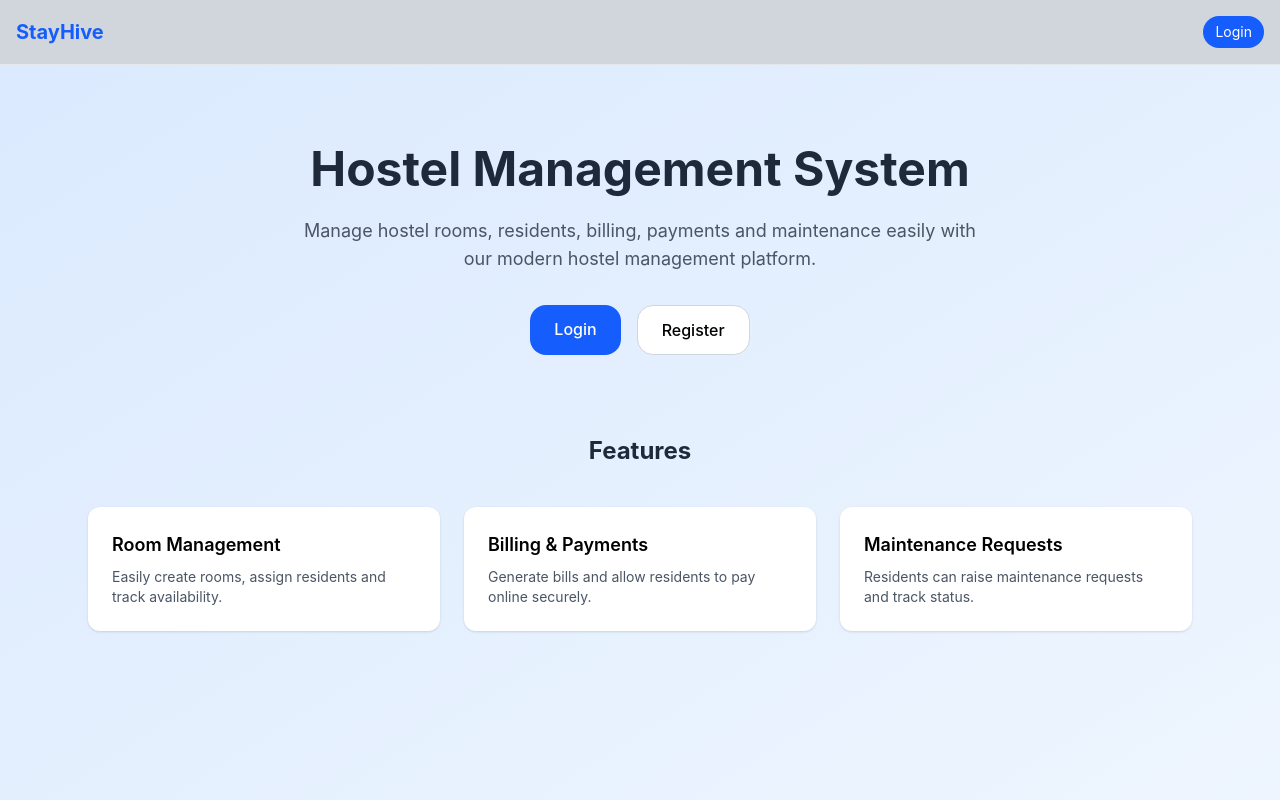
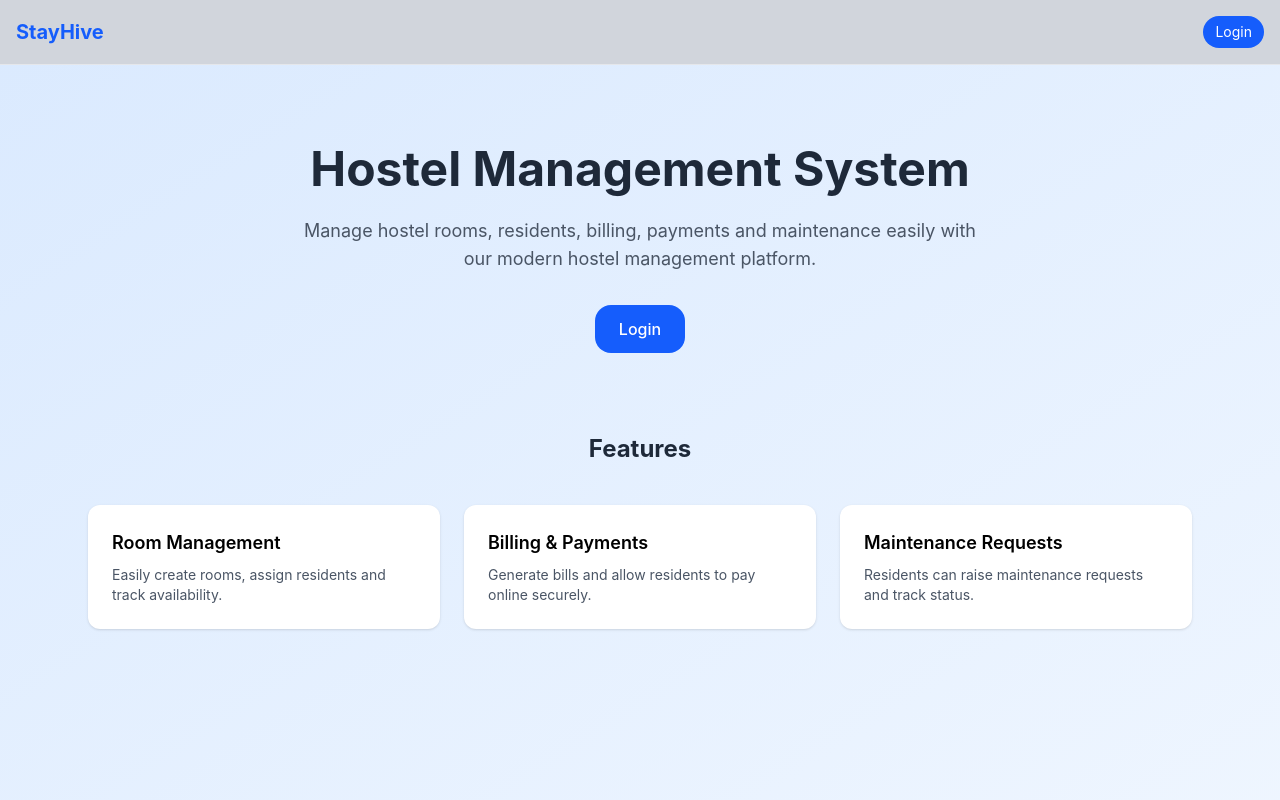
Before and after one commit to anantharjun672001-a11y/Hostel-Management, a React (Vite) app in the folder client/: page / in a window 1280 px wide. Shown: the top 800 px of the page. Built offline with nearby package versions, Linux system fonts and the light colour scheme.

Commit message:
home page altered successfully

```diff
--- a/client/src/pages/Home.jsx
+++ b/client/src/pages/Home.jsx
@@ -24,13 +24,6 @@ const Home = () => {
             className="bg-blue-600 hover:bg-blue-700 text-white px-6 py-3 rounded-lg font-medium transition"
           >
             Login
-          </Link>
-
-          <Link
-            to="/register"
-            className="bg-white border border-gray-300 hover:bg-gray-100 px-6 py-3 rounded-lg font-medium transition"
-          >
-            Register
           </Link>
 
         </div>
```
